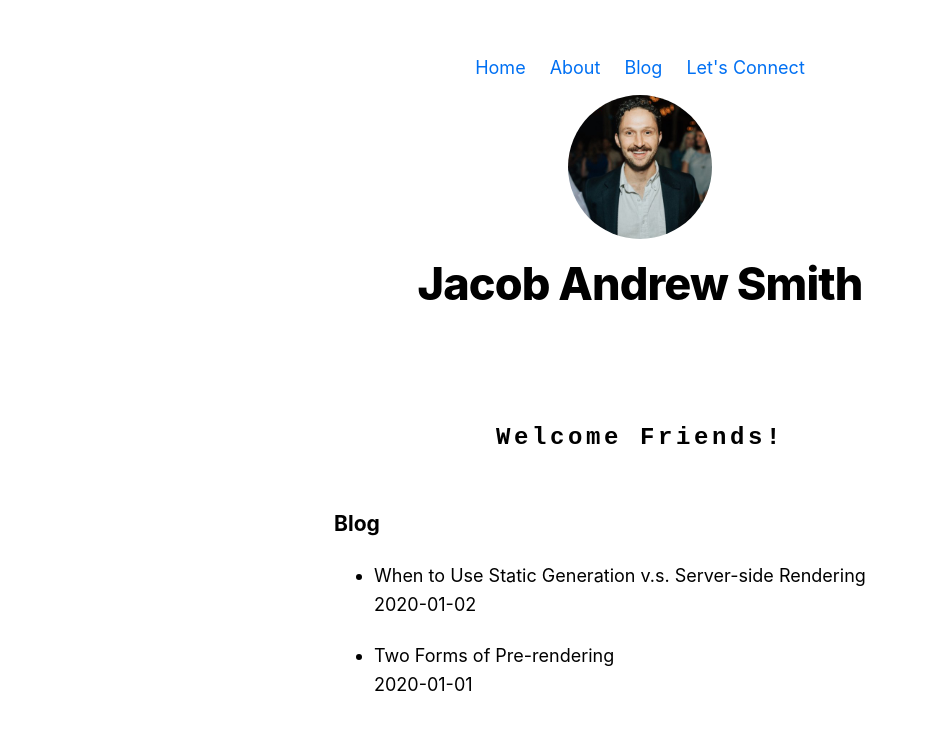
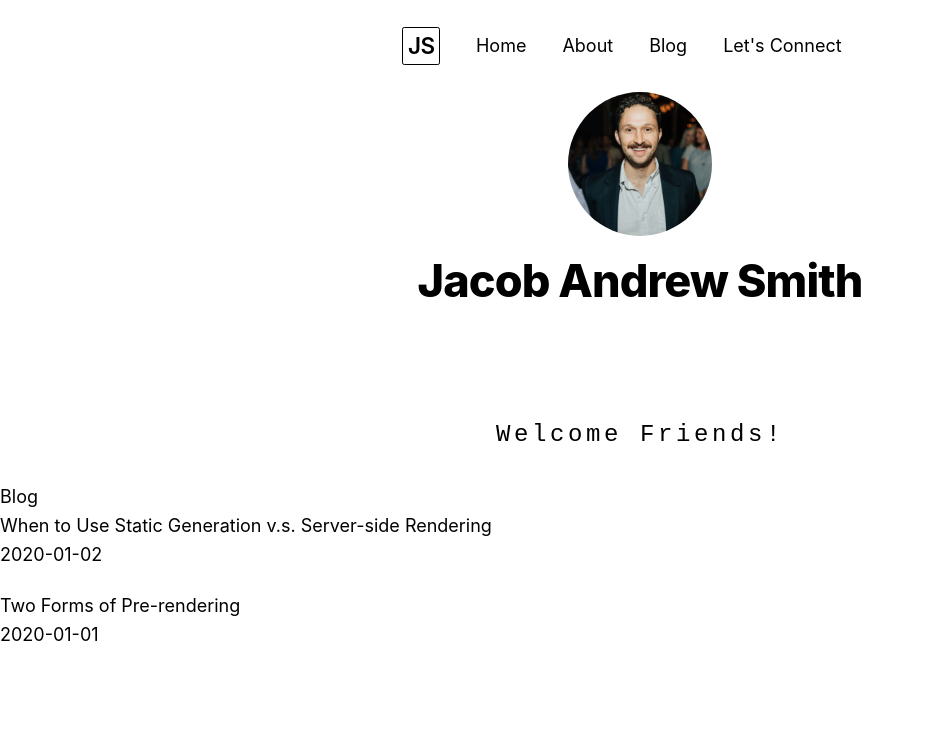
Before and after one commit to wesbos/my-tech-stack, a Next.js app: page / in a window 1280 px wide. Shown: the top 730 px of the page, without its empty margins (0-928 px from the left). Built offline with nearby package versions, Linux system fonts and the light colour scheme.

Commit message:
Implementing some tailwind css into nav layout

```diff
--- a/components/Header.js
+++ b/components/Header.js
@@ -7,23 +7,27 @@ const Header = props => {
   const { navWrapper, navItems, headerHomeImage, headerImage, header } = styles;
   const { borderCircle, heading2Xl, headingLg, colorInherit } = utilStyles;
   return (
-    <div className={header}>
-      <nav className={navWrapper}>
+    <header>
+      <nav className='flex items-center justify-center flex-wrap p-6'>
+        <Link href='/'>
+          <a className='hover:no-underline hover:bg-blue-700 hover:text-white rounded-sm mr-8 px-1 font-semibold text-xl tracking-tight border border-black border-8'>JS</a>
+        </Link>
         <Link href="/">
-          <a id="home" className={navItems}>Home</a>
+          <a id="home" className='mr-8 hover:text-blue-800'>Home</a>
         </Link>
         <Link href="/about">
-          <a className={navItems}>About</a>
+          <a className='mr-8'>About</a>
         </Link>
         <Link href="/blog">
-          <a className={navItems}>Blog</a>
+          <a className='mr-8'>Blog</a>
         </Link>
         <Link href="/contact-me">
-          <a className={navItems}>Let's Connect </a>
+          <a className='mr-8'>Let's Connect </a>
         </Link>
       </nav>
+      <span className='flex justify-center'>
         <Link href="/">
-        <a>
+          <a className=''>
             <img
               src="/images/profile.jpg"
               className={isHome ? `${headerHomeImage} ${borderCircle}` : `${headerImage} ${borderCircle}`}
@@ -31,8 +35,9 @@ const Header = props => {
               />
           </a>
         </Link>
-      <h1 className={isHome ? `${heading2Xl} ${colorInherit}` : `${headingLg} ${colorInherit}`}>{name}</h1>
-    </div>
+      </span>
+        <h1 className={isHome ? `${heading2Xl} ${colorInherit} text-center` : `${headingLg} ${colorInherit} text-center`}>{name}</h1>
+    </header>
   )
 }
 
--- a/components/Layout.js
+++ b/components/Layout.js
@@ -9,7 +9,7 @@ import utilStyles from '../styles/utils.module.css';
 
 const Layout = ({ children, home }) => {
   return (
-    <div className={styles.container}>
+    <div className='container mx-auto'>
       <Head>
         <title>Welcome! ✋</title>
         <link/>
--- /dev/null
+++ b/output.css
@@ -0,0 +1,5 @@
+@import 'tailwind/base';
+
+@import 'tailwind/components';
+
+@import 'tailwind/utilities';
--- a/package.json
+++ b/package.json
@@ -14,7 +14,6 @@
   "dependencies": {
     "dotenv": "^8.2.0",
     "gray-matter": "^4.0.2",
-    "isomorphic-fetch": "^2.2.1",
     "isomorphic-unfetch": "^3.0.0",
     "next": "^9.3.5",
     "react": "^16.13.1",
--- a/pages/_app.js
+++ b/pages/_app.js
@@ -1,4 +1,5 @@
 import '../styles/global.css';
+import '../styles/index.css';
 
 const App = ({ Component, pageProps }) => {
   return <Component {...pageProps} />
--- /dev/null
+++ b/styles/index.css
@@ -0,0 +1,5 @@
+@tailwind base;
+
+@tailwind components;
+
+@tailwind utilities;
--- a/styles/utils.module.css
+++ b/styles/utils.module.css
@@ -74,7 +74,7 @@
 /* The typing effect */
 @keyframes typing {
   from { width: 0 }
-  to { width: 50% }
+  to { width: 25% }
 }
 
 /* The typewriter cursor effect */
```
Also changed, not shown: 1 other file (tests, documents, lock files or other folders). Lines whose indentation alone changed are shown as unchanged.
